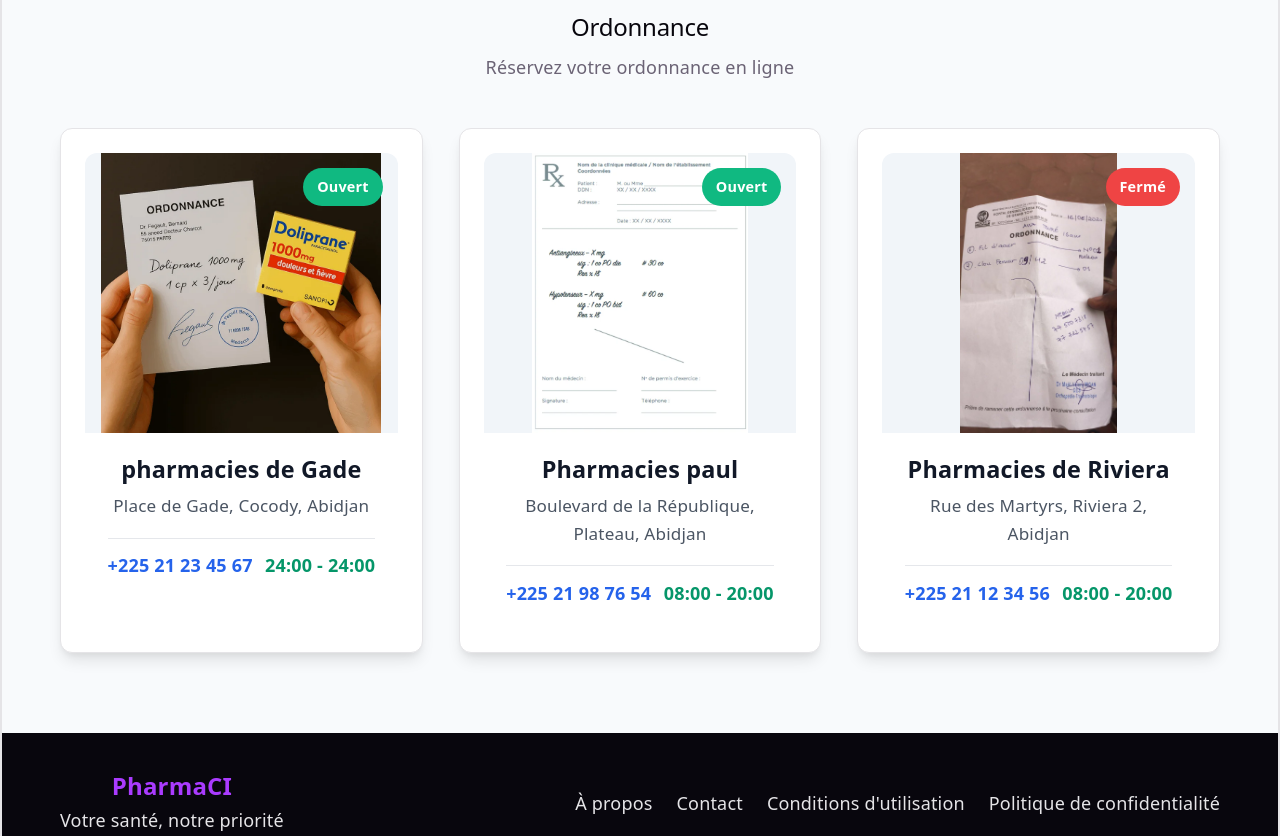
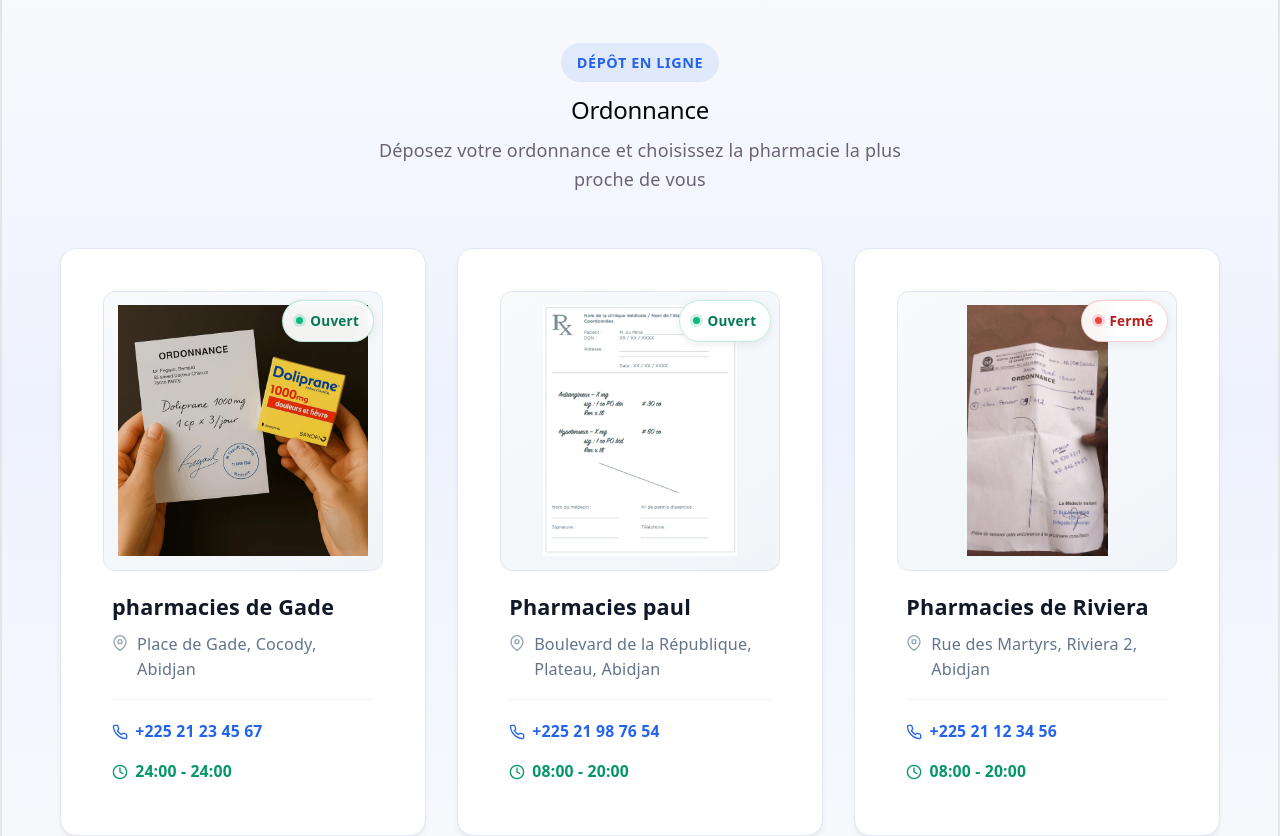
Before and after one commit to kouadio5486/PHARMACIE-, a Vue app in the folder frontend/: page / in a window 1280 px wide. Shown: the part 3280-4116 px from the top of the page. Built offline with nearby package versions, Linux system fonts and the light colour scheme.

Commit message:
page d'accueil ordon bien propre

```diff
--- a/frontend/src/Views/HomeView.vue
+++ b/frontend/src/Views/HomeView.vue
@@ -77,6 +77,13 @@
       <symbol id="bell" viewBox="0 0 24 24">
         <path d="M18 8A6 6 0 0 0 6 8c0 7-3 9-3 9h18s-3-2-3-9" />
         <path d="M13.73 21a2 2 0 0 1-3.46 0" />
+      </symbol>
+      <symbol id="phone" viewBox="0 0 24 24">
+        <path d="M22 16.92v3a2 2 0 0 1-2.18 2 19.79 19.79 0 0 1-8.63-3.07 19.5 19.5 0 0 1-6-6 19.79 19.79 0 0 1-3.07-8.67A2 2 0 0 1 4.11 2h3a2 2 0 0 1 2 1.72 12.84 12.84 0 0 0 .7 2.81 2 2 0 0 1-.45 2.11L8.09 9.91a16 16 0 0 0 6 6l1.27-1.27a2 2 0 0 1 2.11-.45 12.84 12.84 0 0 0 2.81.7A2 2 0 0 1 22 16.92z" />
+      </symbol>
+      <symbol id="clock" viewBox="0 0 24 24">
+        <circle cx="12" cy="12" r="10" />
+        <polyline points="12 6 12 12 16 14" />
       </symbol>
     </svg>
 
@@ -288,67 +295,116 @@
     <!-- Ordonnance Section -->
     <section id="ordonnance" class="ordonnance-section">
       <div class="container">
-        <div class="section-header">
+        <div class="section-header ordonnance-header">
+          <span class="ordonnance-eyebrow">Dépôt en ligne</span>
           <h2 class="section-title">Ordonnance</h2>
-          <p class="section-subtitle">
-            Réservez votre ordonnance en ligne
+          <p class="section-subtitle ordonnance-subtitle">
+            Déposez votre ordonnance et choisissez la pharmacie la plus proche de vous
           </p>
         </div>
 
         <div class="ordonnance-grid">
           <BaseCard class="ordonnance-card" variant="elevated">
-            <div class="ordonnance-image">
-              <img :src="ord1Image" alt="Pharmacies de Gade" />
+            <div class="ordonnance-image-wrap">
+              <div class="ordonnance-image">
+                <img :src="ord1Image" alt="Ordonnance — pharmacies de Gade" />
+              </div>
               <div class="ordonnance-status open">
+                <span class="status-dot" aria-hidden="true" />
                 Ouvert
               </div>
             </div>
             <div class="ordonnance-content">
               <h3 class="ordonnance-title">pharmacies de Gade</h3>
               <p class="ordonnance-address">
+                <svg class="ordonnance-icon" viewBox="0 0 24 24" fill="none" stroke="currentColor" stroke-width="2" stroke-linecap="round" stroke-linejoin="round" aria-hidden="true">
+                  <use xlink:href="#map-pin" />
+                </svg>
                 Place de Gade, Cocody, Abidjan
               </p>
               <div class="ordonnance-meta">
-                <span class="phone">+225 21 23 45 67</span>
-                <span class="hours">24:00 - 24:00</span>
+                <span class="ordonnance-meta-item phone">
+                  <svg class="ordonnance-icon" viewBox="0 0 24 24" fill="none" stroke="currentColor" stroke-width="2" stroke-linecap="round" stroke-linejoin="round" aria-hidden="true">
+                    <use xlink:href="#phone" />
+                  </svg>
+                  +225 21 23 45 67
+                </span>
+                <span class="ordonnance-meta-item hours">
+                  <svg class="ordonnance-icon" viewBox="0 0 24 24" fill="none" stroke="currentColor" stroke-width="2" stroke-linecap="round" stroke-linejoin="round" aria-hidden="true">
+                    <use xlink:href="#clock" />
+                  </svg>
+                  24:00 - 24:00
+                </span>
               </div>
             </div>
           </BaseCard>
 
           <BaseCard class="ordonnance-card" variant="elevated">
-            <div class="ordonnance-image">
-              <img :src="ord2Image" alt="Pharmacies paul" />
+            <div class="ordonnance-image-wrap">
+              <div class="ordonnance-image">
+                <img :src="ord2Image" alt="Ordonnance — Pharmacies paul" />
+              </div>
               <div class="ordonnance-status open">
+                <span class="status-dot" aria-hidden="true" />
                 Ouvert
               </div>
             </div>
             <div class="ordonnance-content">
               <h3 class="ordonnance-title">Pharmacies paul</h3>
               <p class="ordonnance-address">
+                <svg class="ordonnance-icon" viewBox="0 0 24 24" fill="none" stroke="currentColor" stroke-width="2" stroke-linecap="round" stroke-linejoin="round" aria-hidden="true">
+                  <use xlink:href="#map-pin" />
+                </svg>
                 Boulevard de la République, Plateau, Abidjan
               </p>
               <div class="ordonnance-meta">
-                <span class="phone">+225 21 98 76 54</span>
-                <span class="hours">08:00 - 20:00</span>
+                <span class="ordonnance-meta-item phone">
+                  <svg class="ordonnance-icon" viewBox="0 0 24 24" fill="none" stroke="currentColor" stroke-width="2" stroke-linecap="round" stroke-linejoin="round" aria-hidden="true">
+                    <use xlink:href="#phone" />
+                  </svg>
+                  +225 21 98 76 54
+                </span>
+                <span class="ordonnance-meta-item hours">
+                  <svg class="ordonnance-icon" viewBox="0 0 24 24" fill="none" stroke="currentColor" stroke-width="2" stroke-linecap="round" stroke-linejoin="round" aria-hidden="true">
+                    <use xlink:href="#clock" />
+                  </svg>
+                  08:00 - 20:00
+                </span>
               </div>
             </div>
           </BaseCard>
 
           <BaseCard class="ordonnance-card" variant="elevated">
-            <div class="ordonnance-image">
-              <img :src="ord3Image" alt="Pharmacies de Riviera" />
+            <div class="ordonnance-image-wrap">
+              <div class="ordonnance-image">
+                <img :src="ord3Image" alt="Ordonnance — Pharmacies de Riviera" />
+              </div>
               <div class="ordonnance-status closed">
+                <span class="status-dot" aria-hidden="true" />
                 Fermé
               </div>
             </div>
             <div class="ordonnance-content">
               <h3 class="ordonnance-title">Pharmacies de Riviera</h3>
               <p class="ordonnance-address">
+                <svg class="ordonnance-icon" viewBox="0 0 24 24" fill="none" stroke="currentColor" stroke-width="2" stroke-linecap="round" stroke-linejoin="round" aria-hidden="true">
+                  <use xlink:href="#map-pin" />
+                </svg>
                 Rue des Martyrs, Riviera 2, Abidjan
               </p>
               <div class="ordonnance-meta">
-                <span class="phone">+225 21 12 34 56</span>
-                <span class="hours">08:00 - 20:00</span>
+                <span class="ordonnance-meta-item phone">
+                  <svg class="ordonnance-icon" viewBox="0 0 24 24" fill="none" stroke="currentColor" stroke-width="2" stroke-linecap="round" stroke-linejoin="round" aria-hidden="true">
+                    <use xlink:href="#phone" />
+                  </svg>
+                  +225 21 12 34 56
+                </span>
+                <span class="ordonnance-meta-item hours">
+                  <svg class="ordonnance-icon" viewBox="0 0 24 24" fill="none" stroke="currentColor" stroke-width="2" stroke-linecap="round" stroke-linejoin="round" aria-hidden="true">
+                    <use xlink:href="#clock" />
+                  </svg>
+                  08:00 - 20:00
+                </span>
               </div>
             </div>
           </BaseCard>
@@ -695,37 +751,68 @@
 
 /* Ordonnance Section */
 .ordonnance-section {
-  padding: 30px 0 80px;
-  background: #f8fafc;
+  padding: 60px 0 80px;
+  background: linear-gradient(180deg, #f8fafc 0%, #eef2ff 45%, #f8fafc 100%);
+}
+
+.ordonnance-header .ordonnance-eyebrow {
+  display: inline-block;
+  margin-bottom: 0.75rem;
+  padding: 0.35rem 0.875rem;
+  border-radius: 999px;
+  background: rgba(37, 99, 235, 0.1);
+  color: #2563eb;
+  font-size: 0.8rem;
+  font-weight: 700;
+  letter-spacing: 0.04em;
+  text-transform: uppercase;
+}
+
+.ordonnance-header .ordonnance-subtitle {
+  max-width: 560px;
+  margin-left: auto;
+  margin-right: auto;
+  margin-bottom: 3rem;
+  line-height: 1.6;
 }
 
 .ordonnance-grid {
   display: grid;
   grid-template-columns: repeat(3, 1fr);
-  gap: 2rem;
+  gap: 1.75rem;
   max-width: 1200px;
   margin: 0 auto;
 }
 
 .ordonnance-card {
   overflow: hidden;
-  transition: all 0.3s ease;
-  border-radius: 12px;
+  transition: transform 0.3s ease, box-shadow 0.3s ease;
+  border-radius: 16px;
+  border: 1px solid #e2e8f0;
+  box-shadow: 0 4px 6px -1px rgba(15, 23, 42, 0.06), 0 2px 4px -2px rgba(15, 23, 42, 0.04);
 }
 
 .ordonnance-card :deep(.base-card) {
   padding: 0;
+  background: white;
 }
 
 .ordonnance-card:hover {
-  transform: translateY(-8px);
+  transform: translateY(-6px);
+  box-shadow: 0 20px 25px -5px rgba(15, 23, 42, 0.08), 0 8px 10px -6px rgba(15, 23, 42, 0.04);
+}
+
+.ordonnance-image-wrap {
+  position: relative;
+  padding: 1rem 1rem 0;
 }
 
 .ordonnance-image {
   position: relative;
   height: 280px;
-  background: #f1f5f9;
-  border-radius: 12px 12px 0 0;
+  background: linear-gradient(145deg, #f8fafc 0%, #f1f5f9 100%);
+  border: 1px solid #e2e8f0;
+  border-radius: 12px;
   overflow: hidden;
 }
 
@@ -734,47 +821,120 @@
   height: 100%;
   object-fit: contain;
   object-position: center;
+  padding: 0.75rem;
+  box-sizing: border-box;
 }
 
 .ordonnance-status {
   position: absolute;
-  top: 15px;
-  right: 15px;
-  color: white;
-  padding: 6px 14px;
-  border-radius: 30px;
-  font-size: 0.8rem;
+  top: 1.5rem;
+  right: 1.5rem;
+  display: inline-flex;
+  align-items: center;
+  gap: 0.4rem;
+  padding: 0.4rem 0.75rem;
+  border-radius: 999px;
+  font-size: 0.75rem;
+  font-weight: 700;
+  letter-spacing: 0.02em;
+  backdrop-filter: blur(8px);
+  box-shadow: 0 2px 8px rgba(15, 23, 42, 0.08);
+}
+
+.ordonnance-status.open {
+  background: rgba(255, 255, 255, 0.95);
+  color: #047857;
+  border: 1px solid rgba(16, 185, 129, 0.25);
+}
+
+.ordonnance-status.closed {
+  background: rgba(255, 255, 255, 0.95);
+  color: #b91c1c;
+  border: 1px solid rgba(239, 68, 68, 0.25);
+}
+
+.ordonnance-status .status-dot {
+  width: 7px;
+  height: 7px;
+  border-radius: 50%;
+  flex-shrink: 0;
+}
+
+.ordonnance-status.open .status-dot {
+  background: #10b981;
+  box-shadow: 0 0 0 3px rgba(16, 185, 129, 0.2);
+}
+
+.ordonnance-status.closed .status-dot {
+  background: #ef4444;
+  box-shadow: 0 0 0 3px rgba(239, 68, 68, 0.2);
+}
+
+.ordonnance-content {
+  padding: 1.25rem 1.5rem 1.5rem;
+  background: white;
+  text-align: left;
+}
+
+.ordonnance-title {
+  font-size: 1.2rem;
+  margin-bottom: 0.625rem;
+  color: #111827;
+  font-weight: 700;
+  line-height: 1.3;
+}
+
+.ordonnance-address {
+  display: flex;
+  align-items: flex-start;
+  gap: 0.5rem;
+  color: #64748b;
+  line-height: 1.5;
+  margin-bottom: 1rem;
+  font-size: 0.9rem;
+}
+
+.ordonnance-icon {
+  width: 16px;
+  height: 16px;
+  flex-shrink: 0;
+  margin-top: 0.15rem;
+}
+
+.ordonnance-address .ordonnance-icon {
+  color: #94a3b8;
+}
+
+.ordonnance-meta {
+  display: flex;
+  flex-wrap: wrap;
+  gap: 0.75rem;
+  padding-top: 1rem;
+  border-top: 1px solid #f1f5f9;
+}
+
+.ordonnance-meta-item {
+  display: inline-flex;
+  align-items: center;
+  gap: 0.4rem;
+  font-size: 0.875rem;
   font-weight: 600;
 }
 
-.ordonnance-content {
-  padding: 1.25rem;
-  background: white;
-  text-align: center;
+.ordonnance-meta-item.phone {
+  color: #2563eb;
 }
 
-.ordonnance-title {
-  font-size: 1.3rem;
-  margin-bottom: 0.5rem;
-  color: #111827;
-  font-weight: 700;
-  line-height: 1.2;
+.ordonnance-meta-item.phone .ordonnance-icon {
+  color: #2563eb;
 }
 
-.ordonnance-address {
-  color: #4b5563;
-  line-height: 1.6;
-  margin-bottom: 1rem;
-  font-size: 0.95rem;
+.ordonnance-meta-item.hours {
+  color: #059669;
 }
 
-.ordonnance-meta {
-  margin-top: 1rem;
-  display: flex;
-  justify-content: space-between;
-  font-weight: 700;
-  padding-top: 0.75rem;
-  border-top: 1px solid #e5e7eb;
+.ordonnance-meta-item.hours .ordonnance-icon {
+  color: #059669;
 }
 
 /* Réservation Section */
@@ -885,6 +1045,10 @@
     grid-template-columns: repeat(auto-fit, minmax(280px, 1fr));
   }
 
+  .ordonnance-section {
+    padding: 50px 0 70px;
+  }
+
   .footer-content {
     flex-direction: column;
     text-align: center;
@@ -904,5 +1068,18 @@
   .hero-buttons button {
     width: 100%;
   }
+
+  .ordonnance-image {
+    height: 240px;
+  }
+
+  .ordonnance-content {
+    padding: 1rem 1.25rem 1.25rem;
+  }
+
+  .ordonnance-meta {
+    flex-direction: column;
+    gap: 0.5rem;
+  }
 }
 </style>
```
